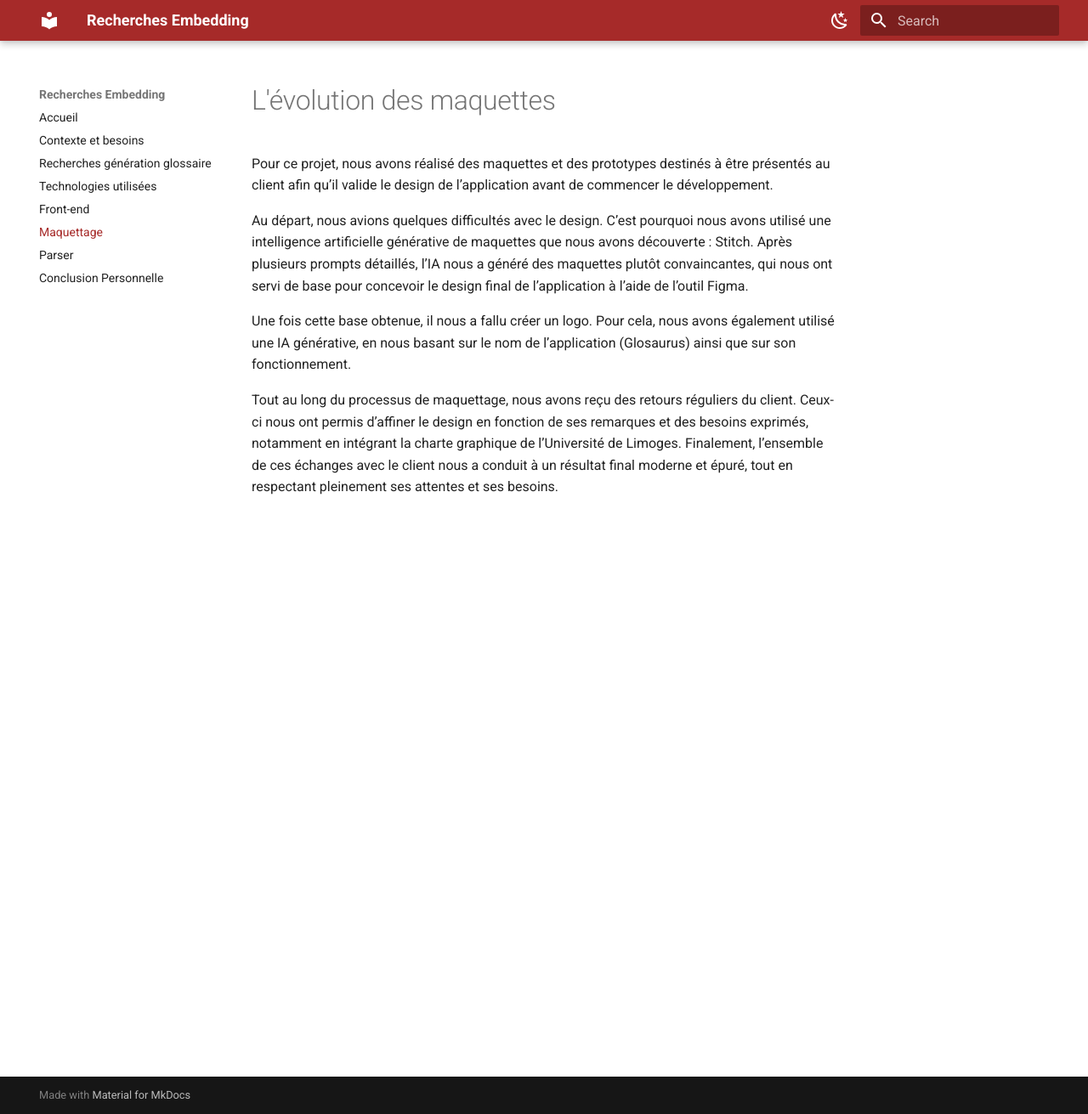
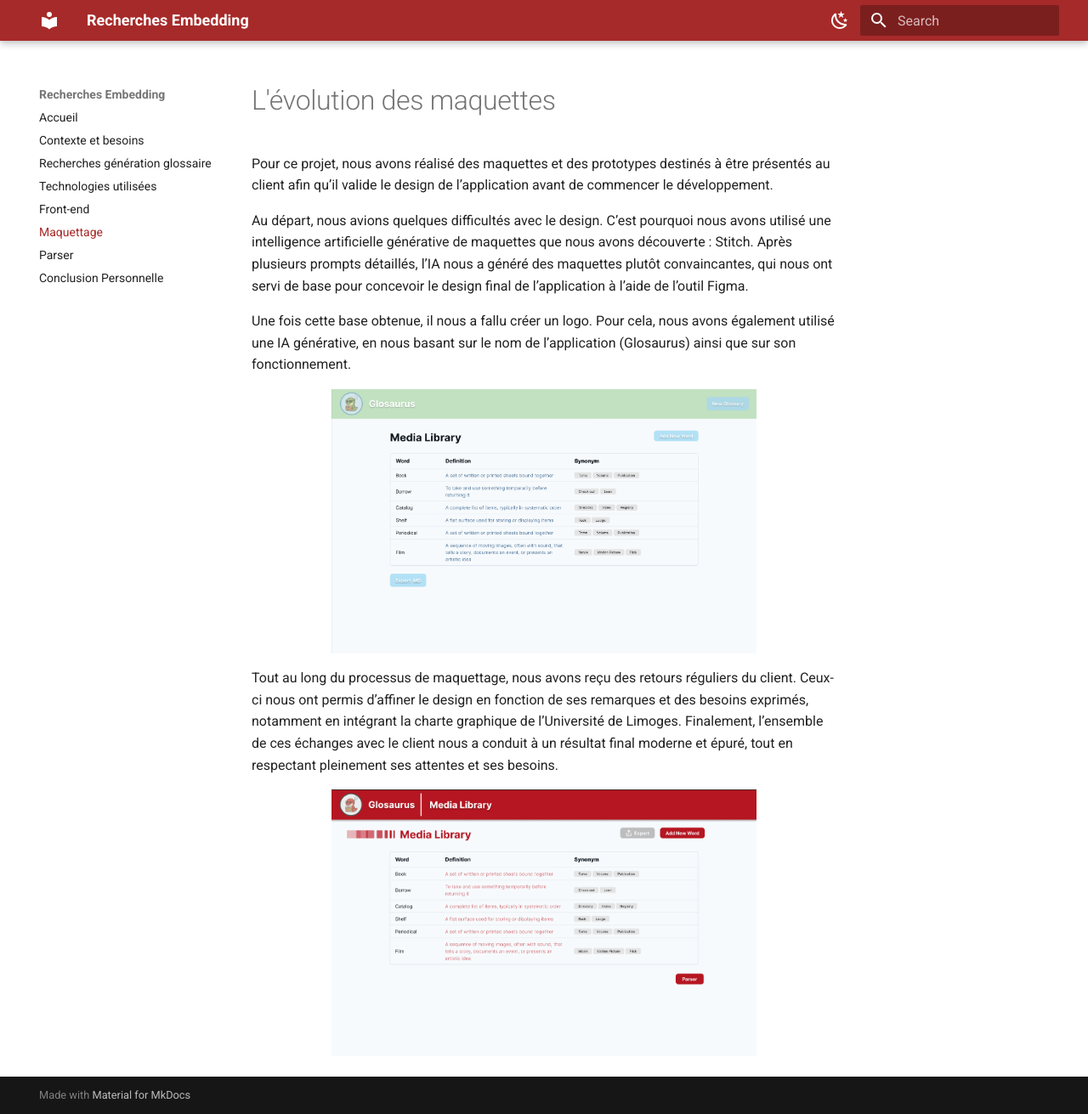
Before and after one commit to Embedding-Groupe/synthese-de-recherche-mkdocs, an MkDocs documentation site: the page built from docs/maquettage.md, in a window 1280 px wide and 1311 px high. Shown: the whole window at 85% size. Built offline with MkDocs 1.6.1 and Material for MkDocs 9.7.7, drawn with Linux system fonts in a browser that asks for light colours.

Commit message:
Ajout des maquettes rouge et verte dans la documentation

```diff
--- a/docs/maquettage.md
+++ b/docs/maquettage.md
@@ -6,16 +6,8 @@ Au départ, nous avions quelques difficultés avec le design. C’est pourquoi n
 
 Une fois cette base obtenue, il nous a fallu créer un logo. Pour cela, nous avons également utilisé une IA générative, en nous basant sur le nom de l’application (Glosaurus) ainsi que sur son fonctionnement.
 
-
-
-
-
-
-
-
-
-
-
-
+[![Miniature](./img/maquettage/Maquette-verte-debut.png){ width="500" .center }](./img/maquettage/Maquette-verte-debut.png)
 
 Tout au long du processus de maquettage, nous avons reçu des retours réguliers du client. Ceux-ci nous ont permis d’affiner le design en fonction de ses remarques et des besoins exprimés, notamment en intégrant la charte graphique de l’Université de Limoges. Finalement, l’ensemble de ces échanges avec le client nous a conduit à un résultat final moderne et épuré, tout en respectant pleinement ses attentes et ses besoins.
+
+[![Miniature](./img/maquettage/Maquette-rouge-final.png){ width="500" .center }](./img/maquettage/Maquette-rouge-final.png)
```
Also changed, not shown: docs/img/maquettage/Maquette-rouge-final.png (added), docs/img/maquettage/Maquette-verte-debut.png (added).
